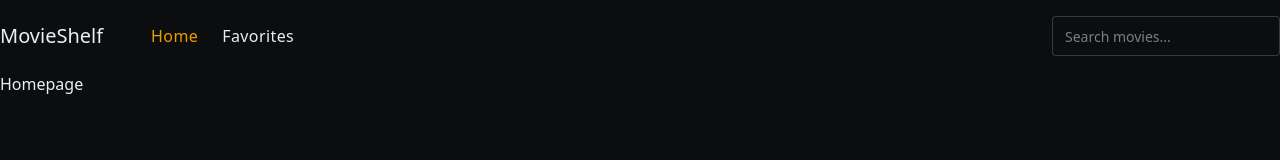
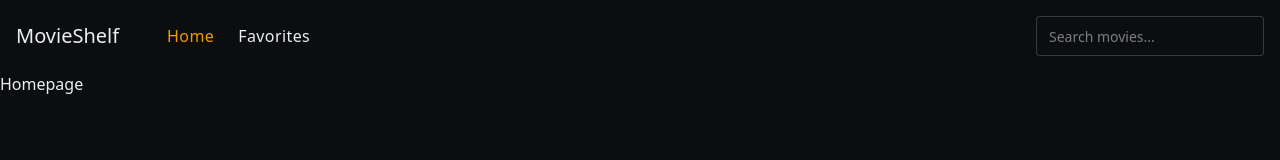
Before and after one commit to Fr4nckie/movie-shelf, a React (Vite) app: page / in a window 1280 px wide. Shown: the top 160 px of the page. Built offline with nearby package versions, Linux system fonts and the light colour scheme.

Commit message:
style: customize container utility with max-width and padding

```diff
--- a/src/index.css
+++ b/src/index.css
@@ -115,3 +115,9 @@
     --depth: 0;
     --noise: 0;
 }
+
+@utility container {
+    max-width: 1280px;
+    padding-inline: 1rem;
+    margin-inline: auto;
+}
```
